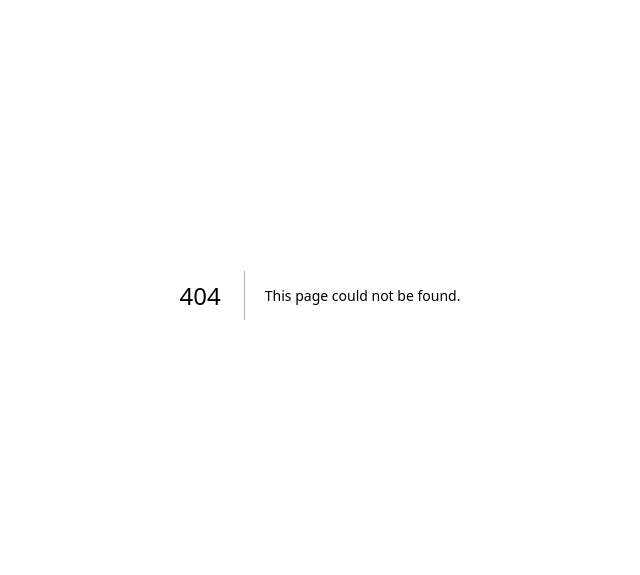
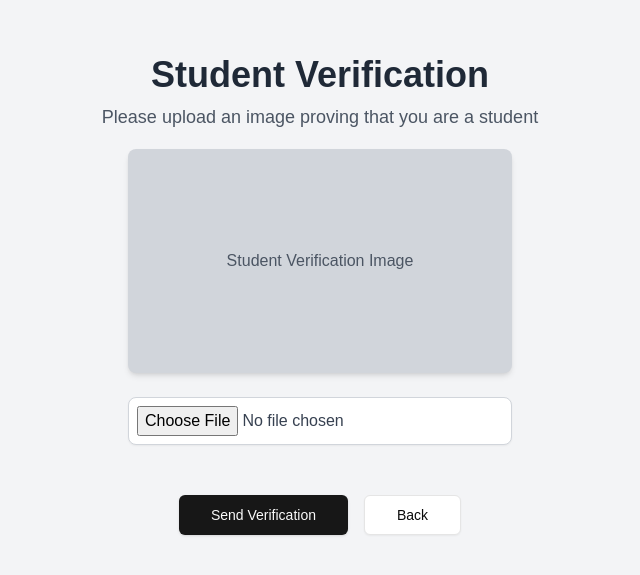
Before and after one commit to PitiNarak/condormhub-frontend, a Next.js app: page /verification in a window 1280 px wide. Before the commit this address had no page. Shown: the part 105-680 px from the top of the page, without its empty margins (320-960 px from the left). Built offline with nearby package versions, Linux system fonts and the light colour scheme.

Commit message:
feat: create verification page

```diff
--- /dev/null
+++ b/src/app/verification/page.tsx
@@ -0,0 +1,68 @@
+'use client';
+
+import { useState } from 'react';
+import Link from 'next/link';
+import { Button } from '@/components/ui/button';
+import { buttonVariants } from '@/components/ui/button';
+import Image from 'next/image';
+
+export default function VerificationPage() {
+  const [image, setImage] = useState<string | null>(null);
+
+  const handleImageChange = (event: React.ChangeEvent<HTMLInputElement>) => {
+    const file = event.target.files?.[0]; // Get selected file
+    if (file) {
+      const imageUrl = URL.createObjectURL(file); // Generate preview URL
+      setImage(imageUrl);
+    }
+  };
+
+  return (
+    <div className="bg-gray-100 min-h-screen flex flex-col items-center justify-between py-40 px-4">
+      {/* Header */}
+      <div className="text-center">
+        <p className="text-4xl font-bold text-gray-800">Student Verification</p>
+        <p className="text-lg text-gray-600 mt-2">
+          Please upload an image proving that you are a student
+        </p>
+      </div>
+
+      {/* Image Upload Section */}
+      <div className="flex flex-col items-center">
+        <div className="w-96 h-56 bg-gray-300 flex items-center justify-center rounded-lg shadow-md overflow-hidden">
+          {image ? (
+            <Image
+              src={image}
+              alt="Uploaded"
+              className="w-full h-full object-cover"
+            />
+          ) : (
+            <p className="text-gray-600">Student Verification Image</p>
+          )}
+        </div>
+
+        {/* File Upload Input */}
+        <input
+          type="file"
+          accept="image/*"
+          onChange={handleImageChange}
+          className="mt-6 block w-full text-center text-gray-700 bg-white border border-gray-300 rounded-lg shadow-sm cursor-pointer p-2"
+        />
+      </div>
+
+      {/* Buttons */}
+      <div className="mt-8 space-x-4 flex">
+        <Link href="/">
+          <Button size="lg">Send Verification</Button>
+        </Link>
+
+        <Link
+          href="/"
+          className={buttonVariants({ variant: 'outline', size: 'lg' })}
+        >
+          Back
+        </Link>
+      </div>
+    </div>
+  );
+}
```
